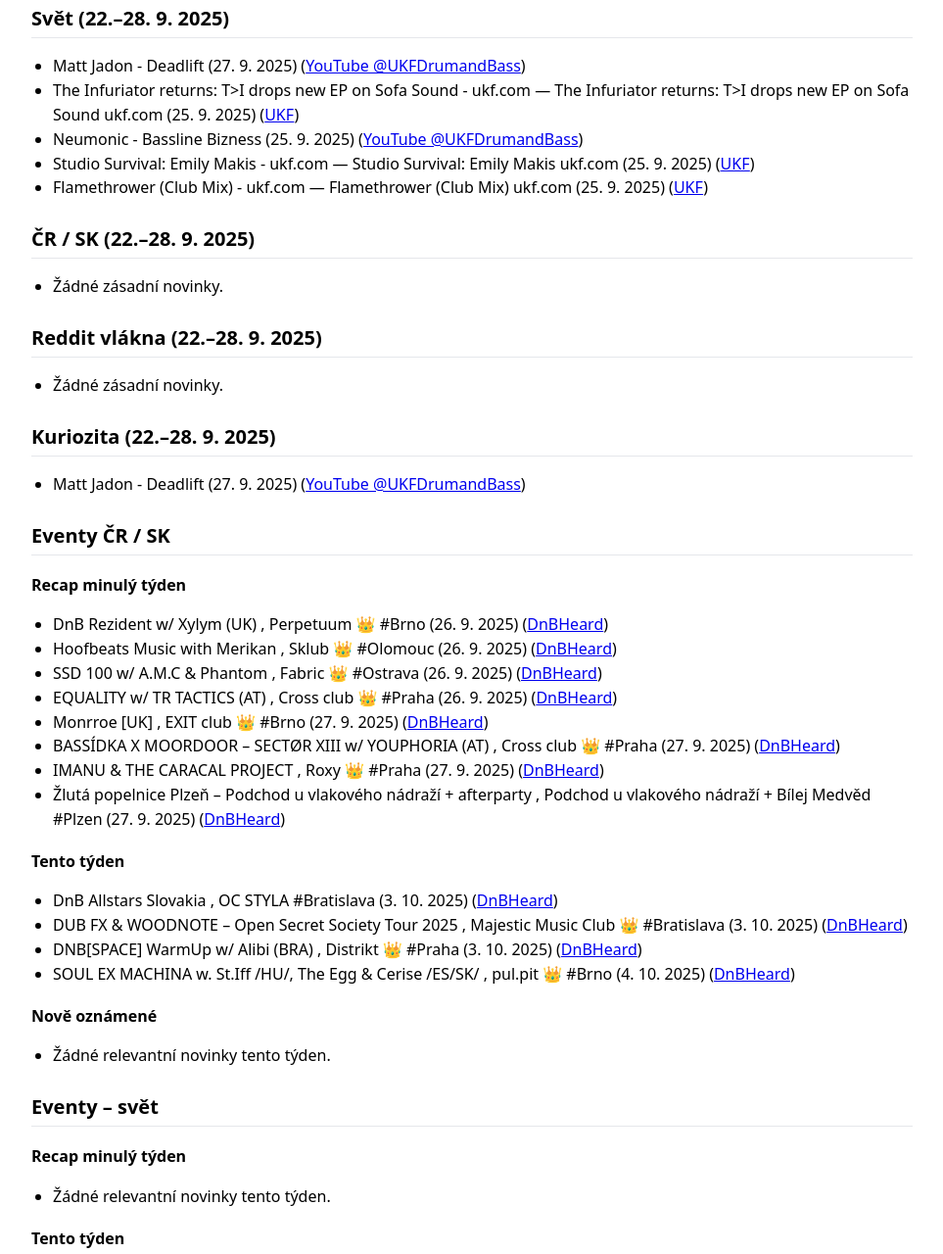
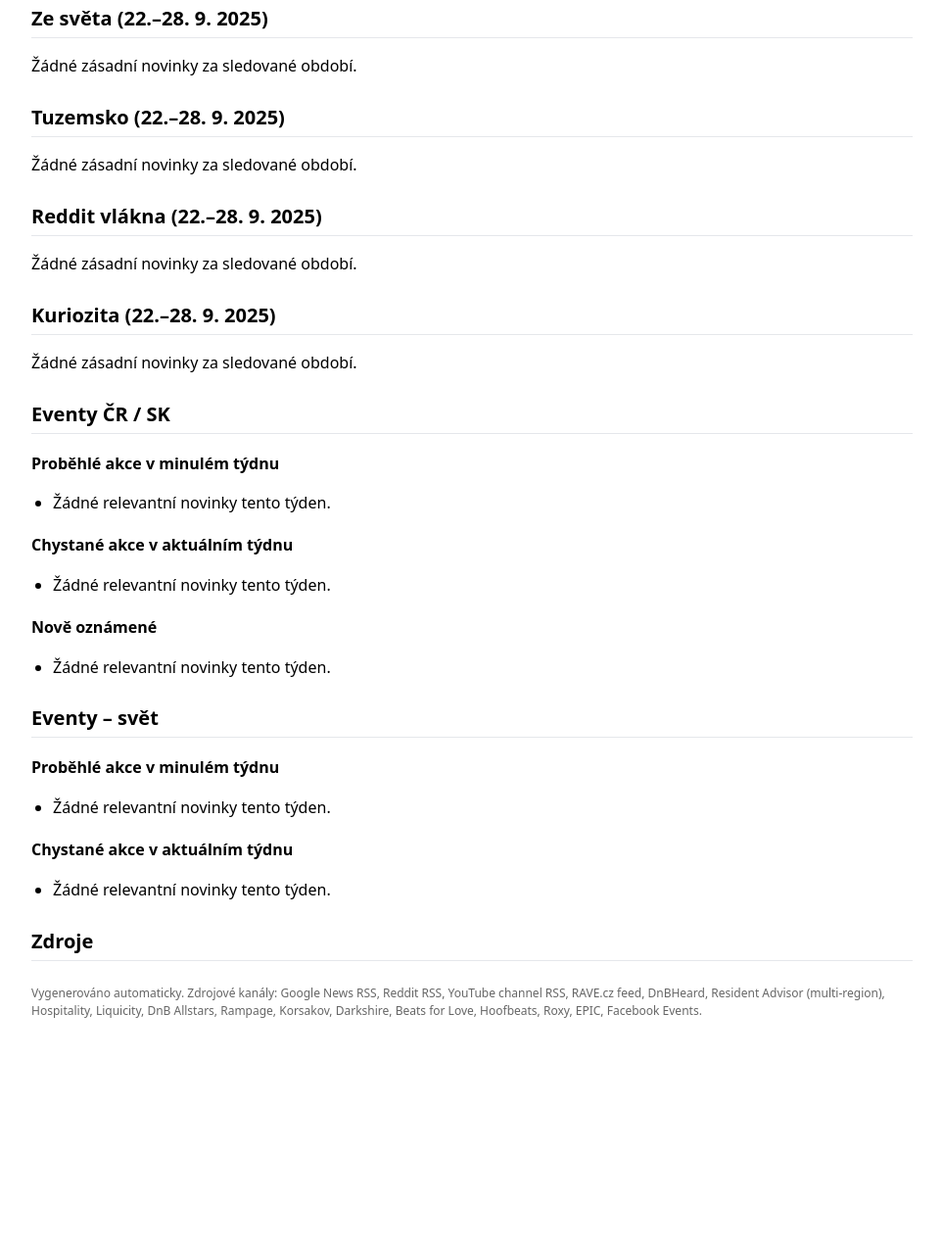
Before and after one commit to Dozikur/dnb-briefing, a plain HTML site: page docs/index.html in a window 1280 px wide. Shown: the part 104-1384 px from the top of the page at 98% size, without its empty margins (158-1121 px from the left). After the commit the page ends 1186 px from the top, so only its background shows below. Drawn offline with Linux system fonts and the light colour scheme.

Commit message:
Reformat briefing sections to slide layout

```diff
--- a/docs/index.html
+++ b/docs/index.html
@@ -13,55 +13,33 @@
     <body>
     <main>
     <h1>DnB NOVINKY – 1. 10. 2025</h1>
-<h2>Svět (22.–28. 9. 2025)</h2>
+<h2>Ze světa (22.–28. 9. 2025)</h2>
+<p>Žádné zásadní novinky za sledované období.</p>
+<h2>Tuzemsko (22.–28. 9. 2025)</h2>
+<p>Žádné zásadní novinky za sledované období.</p>
+<h2>Reddit vlákna (22.–28. 9. 2025)</h2>
+<p>Žádné zásadní novinky za sledované období.</p>
+<h2>Kuriozita (22.–28. 9. 2025)</h2>
+<p>Žádné zásadní novinky za sledované období.</p>
+<h2>Eventy ČR / SK</h2>
+<h3>Proběhlé akce v minulém týdnu</h3>
 <ul>
-<li>Matt Jadon - Deadlift (27. 9. 2025) (<a href="https://www.youtube.com/watch?v=o-_vpBGpOIU">YouTube @UKFDrumandBass</a>)</li>
-<li>The Infuriator returns: T&gt;I drops new EP on Sofa Sound - ukf.com — The Infuriator returns: T&gt;I drops new EP on Sofa Sound ukf.com (25. 9. 2025) (<a href="https://news.google.com/rss/articles/CBMif0FVX3lxTE1NNFR5alVwWDJqaEFNWEtzaTViVVlTYWhpNzlMbmNhdGtOR3FJUVQ1blRfM2pwTlZ5ZzVWRkRzdjMxZldETDJyQW1FREpEQW96SUh4TXREZk9HRGpmUTlmaTdKRjVFLTIycEt0WGxJMGpia2pPYkF0MHBSNXVsaUU?oc=5">UKF</a>)</li>
-<li>Neumonic - Bassline Bizness (25. 9. 2025) (<a href="https://www.youtube.com/watch?v=aP7uBtIerG8">YouTube @UKFDrumandBass</a>)</li>
-<li>Studio Survival: Emily Makis - ukf.com — Studio Survival: Emily Makis ukf.com (25. 9. 2025) (<a href="https://news.google.com/rss/articles/CBMiXkFVX3lxTFAyQVhEZVZ3YndyUmdqaGJ1dlJWaTVtWTdoQ3l4ajQ2NFQwS0JBRjV4S0U2UW5XMnBob0hJM291bTB6QklmZ2xFRGFfeU1NRUIzQl9UUFRTUWFSY3EwckE?oc=5">UKF</a>)</li>
-<li>Flamethrower (Club Mix) - ukf.com — Flamethrower (Club Mix) ukf.com (25. 9. 2025) (<a href="https://news.google.com/rss/articles/CBMiZEFVX3lxTE1CWE1FLTBLRDBLZlpwYkYxWGFFZmZLN3kwaUd0czdTNnB6S2tQX2s5X0FhZmJDMTZIdUlmU0R0dThMYXZnWGVDWl8xMWpPRDZwUW1ram95TEtJQjNkV2xEeXEyWU0?oc=5">UKF</a>)</li>
+<li>Žádné relevantní novinky tento týden.</li>
 </ul>
-<h2>ČR / SK (22.–28. 9. 2025)</h2>
+<h3>Chystané akce v aktuálním týdnu</h3>
 <ul>
-<li>Žádné zásadní novinky.</li>
-</ul>
-<h2>Reddit vlákna (22.–28. 9. 2025)</h2>
-<ul>
-<li>Žádné zásadní novinky.</li>
-</ul>
-<h2>Kuriozita (22.–28. 9. 2025)</h2>
-<ul>
-<li>Matt Jadon - Deadlift (27. 9. 2025) (<a href="https://www.youtube.com/watch?v=o-_vpBGpOIU">YouTube @UKFDrumandBass</a>)</li>
-</ul>
-<h2>Eventy ČR / SK</h2>
-<h3>Recap minulý týden</h3>
-<ul>
-<li>DnB Rezident w/ Xylym (UK) , Perpetuum 👑 #Brno (26. 9. 2025) (<a href="https://www.facebook.com/events/1536787461020755/">DnBHeard</a>)</li>
-<li>Hoofbeats Music with Merikan , Sklub 👑 #Olomouc (26. 9. 2025) (<a href="https://www.facebook.com/events/748825818069711/">DnBHeard</a>)</li>
-<li>SSD 100 w/ A.M.C &amp; Phantom , Fabric 👑 #Ostrava (26. 9. 2025) (<a href="https://www.facebook.com/events/1411042836637871/">DnBHeard</a>)</li>
-<li>EQUALITY w/ TR TACTICS (AT) , Cross club 👑 #Praha (26. 9. 2025) (<a href="https://www.facebook.com/events/1479550783303686">DnBHeard</a>)</li>
-<li>Monrroe [UK] , EXIT club 👑 #Brno (27. 9. 2025) (<a href="https://www.facebook.com/events/775790568481238/">DnBHeard</a>)</li>
-<li>BASSÍDKA X MOORDOOR – SECTØR XIII w/ YOUPHORIA (AT) , Cross club 👑 #Praha (27. 9. 2025) (<a href="https://www.facebook.com/events/1251210932777500/">DnBHeard</a>)</li>
-<li>IMANU &amp; THE CARACAL PROJECT , Roxy 👑 #Praha (27. 9. 2025) (<a href="https://www.facebook.com/events/1232143318146823/">DnBHeard</a>)</li>
-<li>Žlutá popelnice Plzeň – Podchod u vlakového nádraží + afterparty , Podchod u vlakového nádraží + Bílej Medvěd #Plzen (27. 9. 2025) (<a href="https://www.facebook.com/events/1993313891410407/">DnBHeard</a>)</li>
-</ul>
-<h3>Tento týden</h3>
-<ul>
-<li>DnB Allstars Slovakia , OC STYLA #Bratislava (3. 10. 2025) (<a href="https://www.facebook.com/events/596313289914838/">DnBHeard</a>)</li>
-<li>DUB FX &amp; WOODNOTE – Open Secret Society Tour 2025 , Majestic Music Club 👑 #Bratislava (3. 10. 2025) (<a href="https://www.facebook.com/events/1156217052705624/">DnBHeard</a>)</li>
-<li>DNB[SPACE] WarmUp w/ Alibi (BRA) , Distrikt 👑 #Praha (3. 10. 2025) (<a href="https://www.facebook.com/events/1263530458853196/">DnBHeard</a>)</li>
-<li>SOUL EX MACHINA w. St.Iff /HU/, The Egg &amp; Cerise /ES/SK/ , pul.pit 👑 #Brno (4. 10. 2025) (<a href="https://www.facebook.com/events/4258633397693922/">DnBHeard</a>)</li>
+<li>Žádné relevantní novinky tento týden.</li>
 </ul>
 <h3>Nově oznámené</h3>
 <ul>
 <li>Žádné relevantní novinky tento týden.</li>
 </ul>
 <h2>Eventy – svět</h2>
-<h3>Recap minulý týden</h3>
+<h3>Proběhlé akce v minulém týdnu</h3>
 <ul>
 <li>Žádné relevantní novinky tento týden.</li>
 </ul>
-<h3>Tento týden</h3>
+<h3>Chystané akce v aktuálním týdnu</h3>
 <ul>
 <li>Žádné relevantní novinky tento týden.</li>
 </ul>
```
Also changed, not shown: 2 other files.
